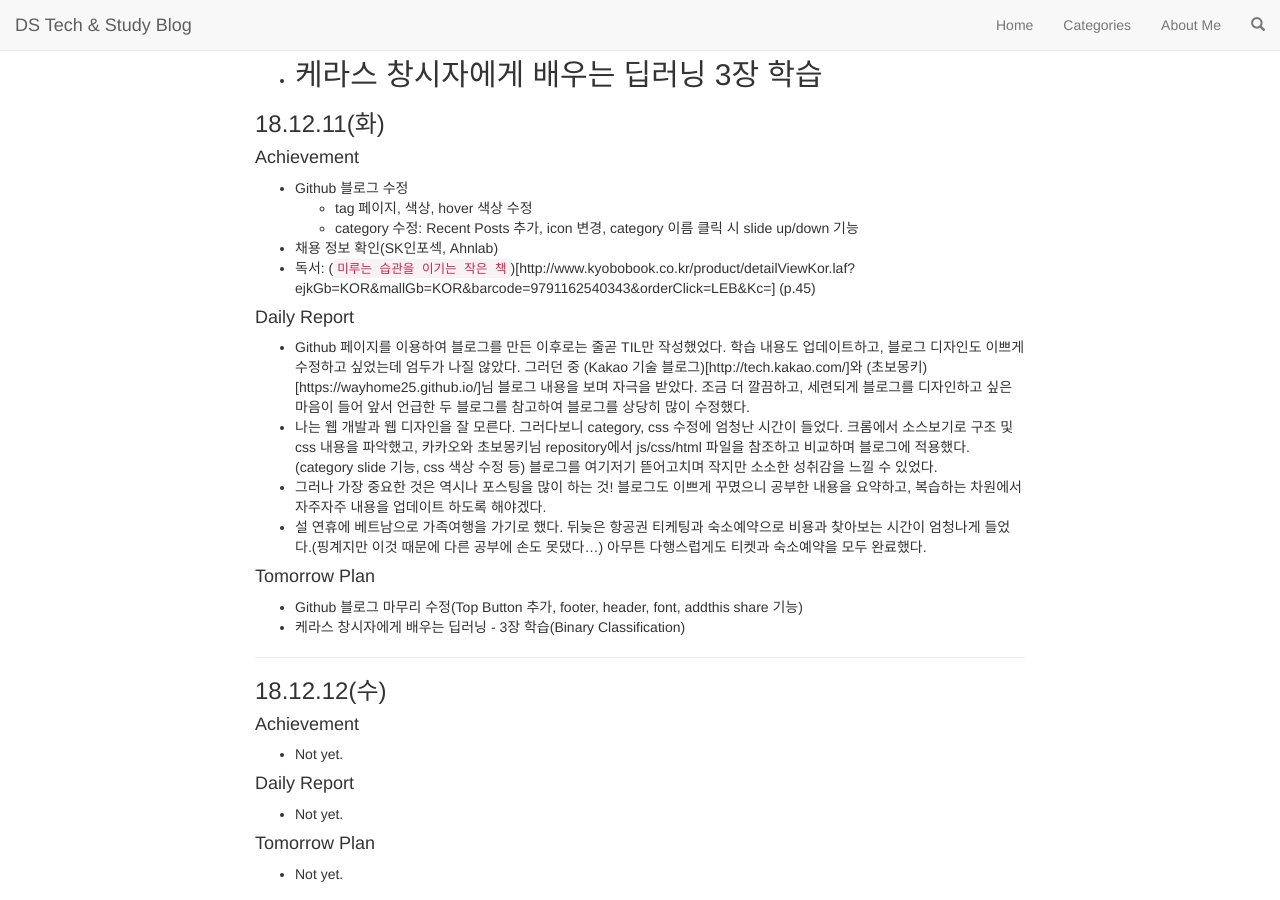
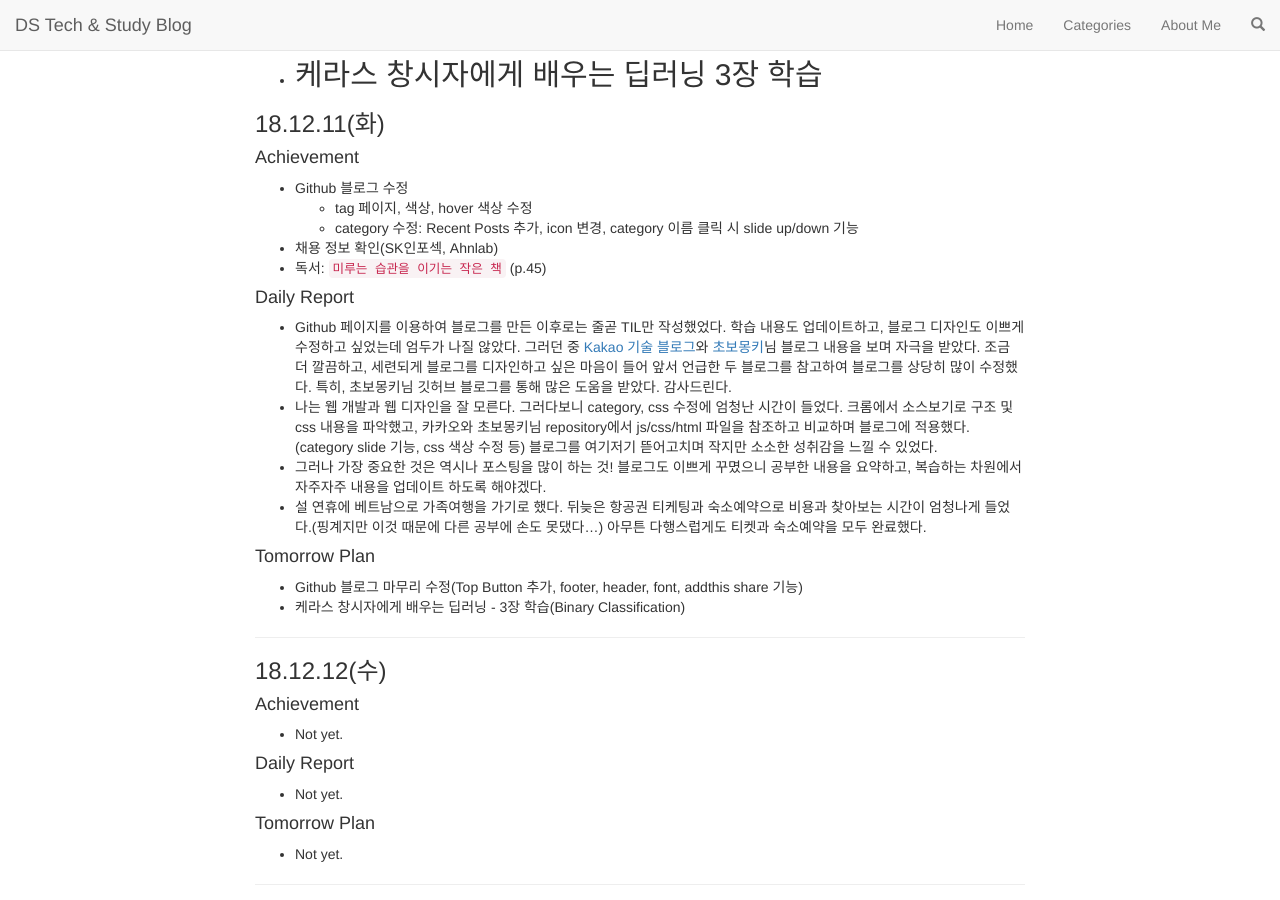
Before and after one commit to choidslab/choidslab.github.io, a Jekyll site: the page built from _posts/TIL/2018-12-15-181210_1215.md, in a window 1280 px wide and 900 px high, scrolled down 347 px. Built offline with Jekyll 4.4.1, drawn with Linux system fonts in a browser that asks for light colours; nearby versions of some CDN libraries; comment, search, counter and statistics services are not loaded.

Commit message:
TIL 오타수정

```diff
--- a/_posts/TIL/2018-12-15-181210_1215.md
+++ b/_posts/TIL/2018-12-15-181210_1215.md
@@ -29,10 +29,10 @@ tags: [TIL]
     - tag 페이지, 색상, hover 색상 수정
     - category 수정: Recent Posts 추가, icon 변경, category 이름 클릭 시 slide up/down 기능
   - 채용 정보 확인(SK인포섹, Ahnlab)
-  - 독서: (`미루는 습관을 이기는 작은 책`)[http://www.kyobobook.co.kr/product/detailViewKor.laf?ejkGb=KOR&mallGb=KOR&barcode=9791162540343&orderClick=LEB&Kc=] (p.45)
+  - 독서: [`미루는 습관을 이기는 작은 책`](http://www.kyobobook.co.kr/product/detailViewKor.laf?ejkGb=KOR&mallGb=KOR&barcode=9791162540343&orderClick=LEB&Kc=) (p.45)
 
 #### Daily Report
-  - Github 페이지를 이용하여 블로그를 만든 이후로는 줄곧 TIL만 작성했었다. 학습 내용도 업데이트하고, 블로그 디자인도 이쁘게 수정하고 싶었는데 엄두가 나질 않았다. 그러던 중 (Kakao 기술 블로그)[http://tech.kakao.com/]와 (초보몽키)[https://wayhome25.github.io/]님 블로그 내용을 보며 자극을 받았다. 조금 더 깔끔하고, 세련되게 블로그를 디자인하고 싶은 마음이 들어 앞서 언급한 두 블로그를 참고하여 블로그를 상당히 많이 수정했다.
+  - Github 페이지를 이용하여 블로그를 만든 이후로는 줄곧 TIL만 작성했었다. 학습 내용도 업데이트하고, 블로그 디자인도 이쁘게 수정하고 싶었는데 엄두가 나질 않았다. 그러던 중 [Kakao 기술 블로그](http://tech.kakao.com/)와 [초보몽키](https://wayhome25.github.io/)님 블로그 내용을 보며 자극을 받았다. 조금 더 깔끔하고, 세련되게 블로그를 디자인하고 싶은 마음이 들어 앞서 언급한 두 블로그를 참고하여 블로그를 상당히 많이 수정했다. 특히, 초보몽키님 깃허브 블로그를 통해 많은 도움을 받았다. 감사드린다.
   - 나는 웹 개발과 웹 디자인을 잘 모른다. 그러다보니 category, css 수정에 엄청난 시간이 들었다. 크롬에서 소스보기로 구조 및 css 내용을 파악했고, 카카오와 초보몽키님 repository에서 js/css/html 파일을 참조하고 비교하며 블로그에 적용했다.(category slide 기능, css 색상 수정 등) 블로그를 여기저기 뜯어고치며 작지만 소소한 성취감을 느낄 수 있었다.
   - 그러나 가장 중요한 것은 역시나 포스팅을 많이 하는 것! 블로그도 이쁘게 꾸몄으니 공부한 내용을 요약하고, 복습하는 차원에서 자주자주 내용을 업데이트 하도록 해야겠다.
   - 설 연휴에 베트남으로 가족여행을 가기로 했다. 뒤늦은 항공권 티케팅과 숙소예약으로 비용과 찾아보는 시간이 엄청나게 들었다.(핑계지만 이것 때문에 다른 공부에 손도 못댔다...) 아무튼 다행스럽게도 티켓과 숙소예약을 모두 완료했다.
```
